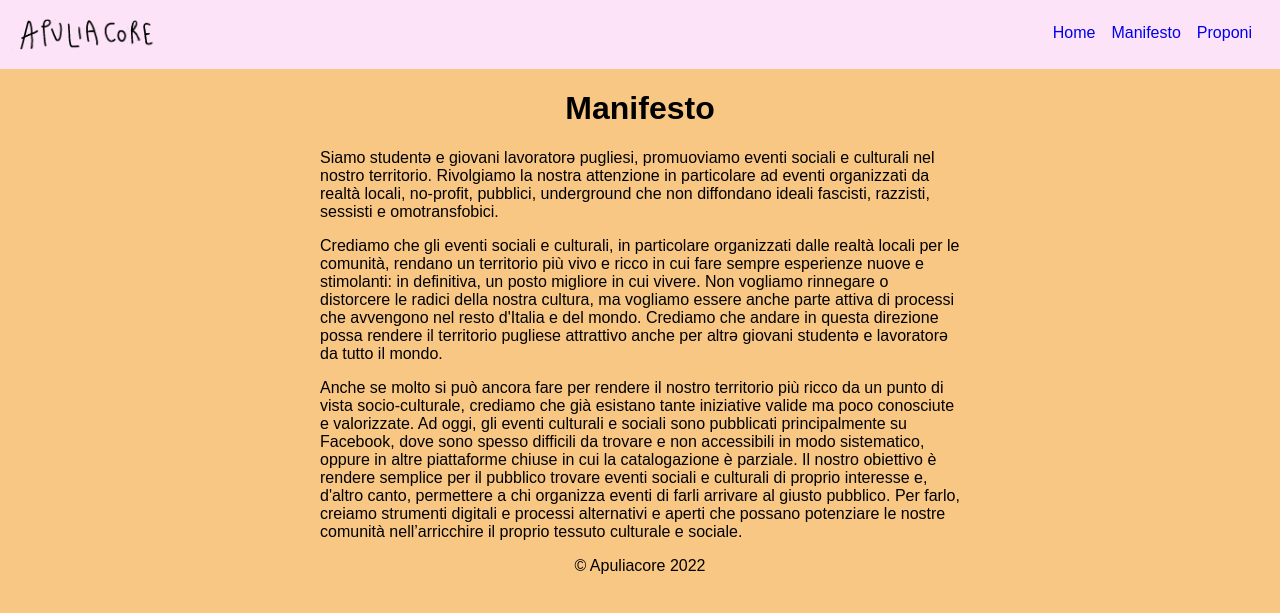
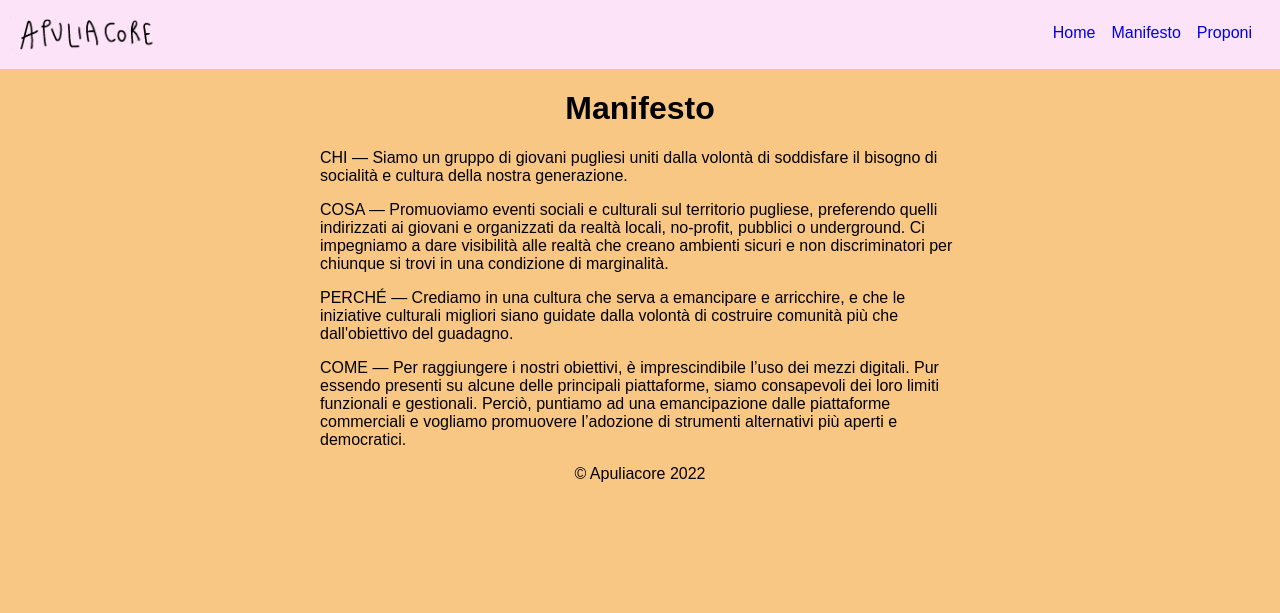
Before and after one commit to apuliacore/apuliacore.github.com, a Jekyll site: the page built from manifesto.html, in a window 1280 px wide. Shown: the top 613 px of the page. Built offline with Jekyll 4.4.1, drawn with Linux system fonts in a browser that asks for light colours.

Commit message:
Update manifesto

```diff
--- a/manifesto.html
+++ b/manifesto.html
@@ -6,10 +6,12 @@ layout: default
 <div class="content">
 	<h1 style="text-align: center;"> Manifesto </h1>
 
-	<p>Siamo studentə e giovani lavoratorə pugliesi, promuoviamo eventi sociali e culturali nel nostro territorio. Rivolgiamo la nostra attenzione in particolare ad eventi organizzati da realtà locali, no-profit, pubblici, underground che non diffondano ideali fascisti, razzisti, sessisti e omotransfobici.</p>
+	<p>CHI — Siamo un gruppo di giovani pugliesi uniti dalla volontà di soddisfare il bisogno di socialità e cultura della nostra generazione.</p>
 
-	<p>Crediamo che gli eventi sociali e culturali, in particolare organizzati dalle realtà locali per le comunità, rendano un territorio più vivo e ricco in cui fare sempre esperienze nuove e stimolanti: in definitiva, un posto migliore in cui vivere. Non vogliamo rinnegare o distorcere le radici della nostra cultura, ma vogliamo essere anche parte attiva di processi che avvengono nel resto d'Italia e del mondo. Crediamo che andare in questa direzione possa rendere il territorio pugliese attrattivo anche per altrə giovani studentə e lavoratorə da tutto il mondo.</p>
+	<p>COSA — Promuoviamo eventi sociali e culturali sul territorio pugliese, preferendo quelli indirizzati ai giovani e organizzati da realtà locali, no-profit, pubblici o underground. Ci impegniamo a dare visibilità alle realtà che creano ambienti sicuri e non discriminatori per chiunque si trovi in una condizione di marginalità.</p>
 
-	<p>Anche se molto si può ancora fare per rendere il nostro territorio più ricco da un punto di vista socio-culturale, crediamo che già esistano tante iniziative valide ma poco conosciute e valorizzate. Ad oggi, gli eventi culturali e sociali sono pubblicati principalmente su Facebook, dove sono spesso difficili da trovare e non accessibili in modo sistematico, oppure in altre piattaforme chiuse in cui la catalogazione è parziale.
-	Il nostro obiettivo è rendere semplice per il pubblico trovare eventi sociali e culturali di proprio interesse e, d'altro canto, permettere a chi organizza eventi di farli arrivare al giusto pubblico. Per farlo, creiamo strumenti digitali e processi alternativi e aperti che possano potenziare le nostre comunità nell’arricchire il proprio tessuto culturale e sociale.</p>
+	<p>PERCHÉ — Crediamo in una cultura che serva a emancipare e arricchire, e che le iniziative culturali migliori siano guidate dalla volontà di costruire comunità più che dall'obiettivo del guadagno.</p>
+
+	<p>COME — Per raggiungere i nostri obiettivi, è imprescindibile l’uso dei mezzi digitali. Pur essendo presenti su alcune delle principali piattaforme, siamo consapevoli dei loro limiti funzionali e gestionali. Perciò, puntiamo ad una emancipazione dalle piattaforme commerciali e vogliamo promuovere l’adozione di strumenti alternativi più aperti e democratici.</p>
+
 </div>
```
